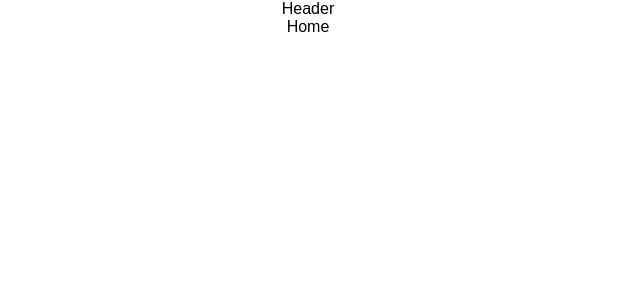
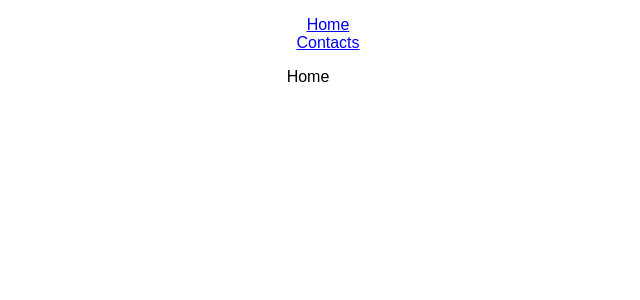
Before and after one commit to areiterer/contact-manager, a React (Create React App) app: page / in a window 1280 px wide. Shown: the top 300 px of the page, without its empty margins (332-972 px from the left). Built offline with nearby package versions, Linux system fonts and the light colour scheme.

Commit message:
added navbar

```diff
--- /dev/null
+++ b/src/components/Header.css
@@ -0,0 +1,3 @@
+nav ul li {
+  display: block;
+}
--- a/src/components/Header.js
+++ b/src/components/Header.js
@@ -1,5 +1,21 @@
 import React from "react";
+import { Link } from "react-router-dom";
 
-const Header = props => <div>Header</div>;
+import "./Header.css";
+
+const Header = () => (
+  <header>
+    <nav>
+      <ul>
+        <li>
+          <Link to="/">Home</Link>
+        </li>
+        <li>
+          <Link to="/contacts">Contacts</Link>
+        </li>
+      </ul>
+    </nav>
+  </header>
+);
 
 export default Header;
```
